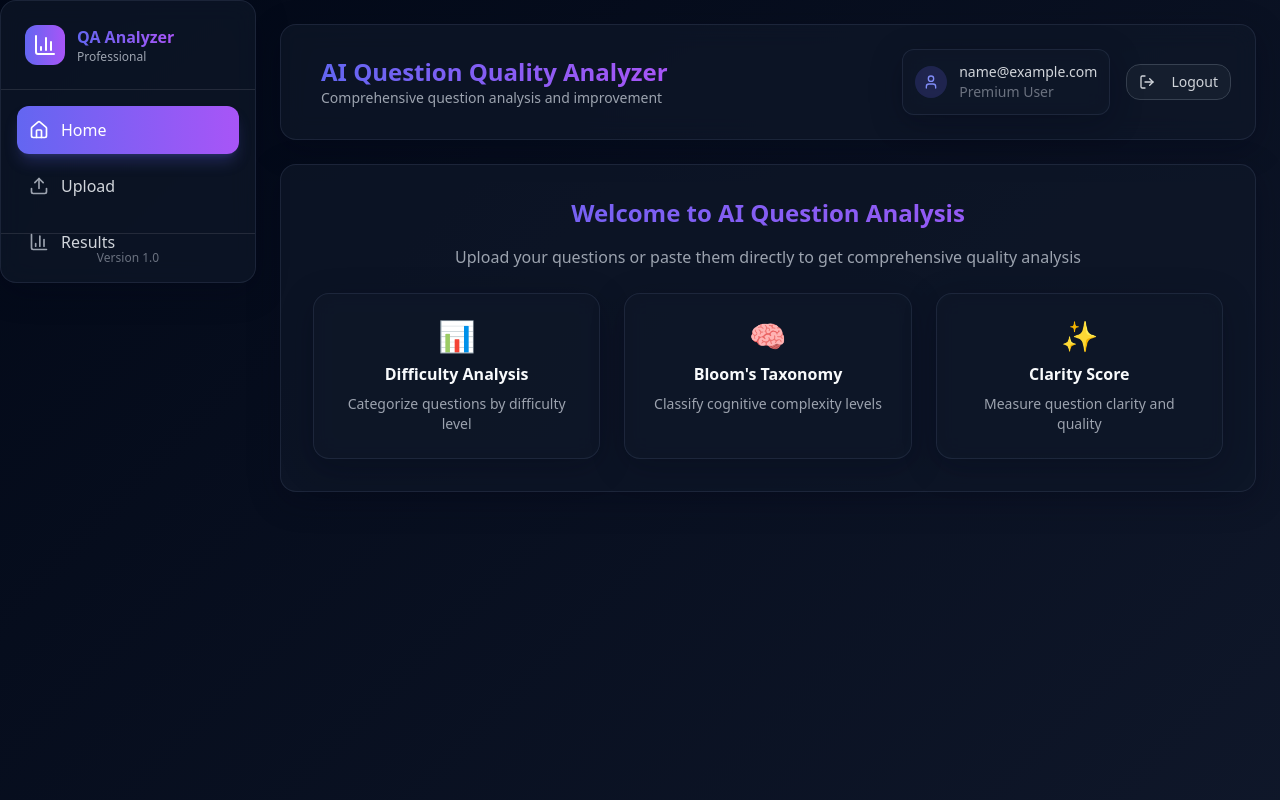
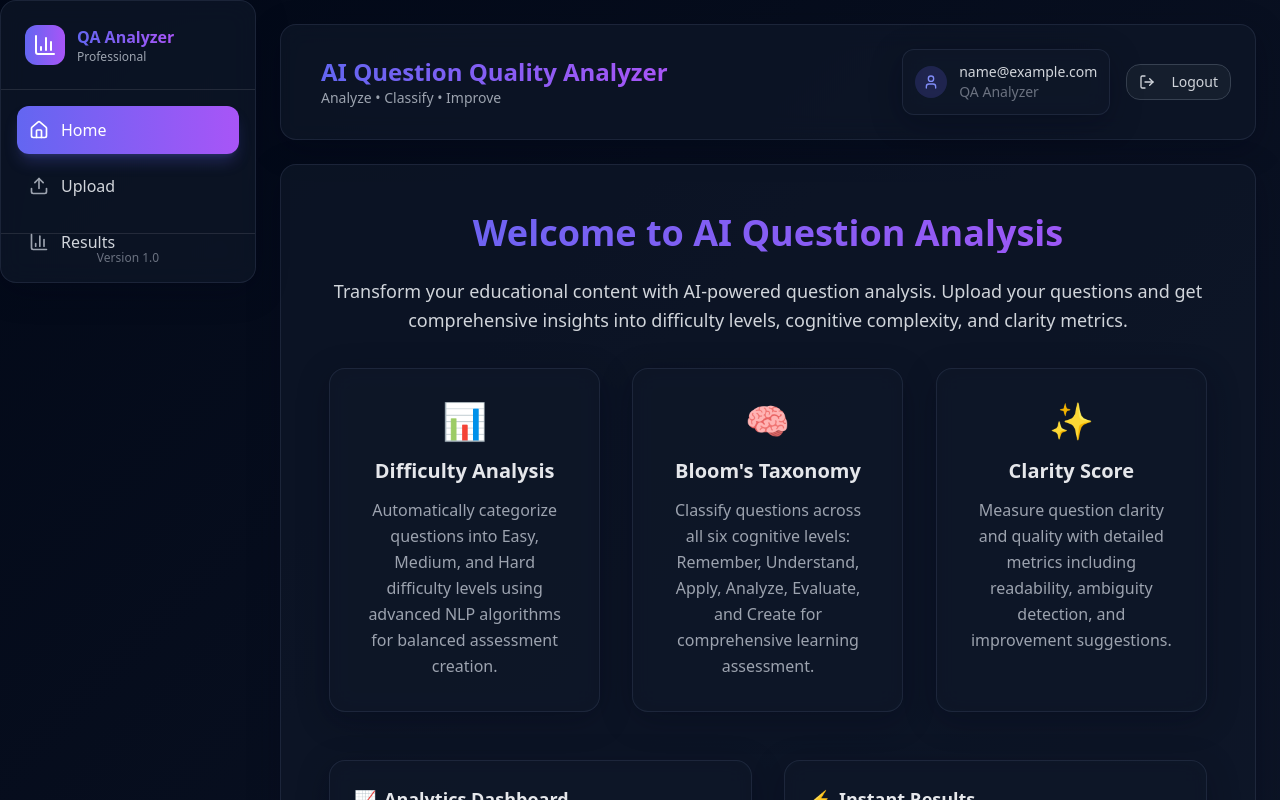
Before and after one commit to shraddha1341/QP-analyzer, a React (Vite) app: page / in a window 1280 px wide. Both pictures are taken after typing "name@example.com", "Sample123" into the empty fields and a click on the button "Sign In". Shown: the top 800 px of the page. Built offline with nearby package versions, Linux system fonts and the light colour scheme; the HTML template or start-up script is replaced by a standard one.

Commit message:
Refactor header and home page

```diff
--- a/package.json
+++ b/package.json
@@ -52,6 +52,7 @@
     "react-day-picker": "^8.10.1",
     "react-dom": "^18.3.1",
     "react-hook-form": "^7.61.1",
+    "react-is": "^19.1.1",
     "react-resizable-panels": "^2.1.9",
     "react-router-dom": "^6.30.1",
     "recharts": "^3.2.1",
--- a/src/components/Dashboard.tsx
+++ b/src/components/Dashboard.tsx
@@ -45,34 +45,96 @@ const Dashboard = ({ user, onLogout }: DashboardProps) => {
       case "home":
         return (
           <div className="space-y-8 animate-fade-in">
-            <div className="glass-card p-8 text-center">
-              <h2 className="text-2xl font-bold gradient-text mb-4">
+            {/* Hero Section */}
+            <div className="glass-card p-12 text-center">
+              <div className="max-w-4xl mx-auto">
+                <h2 className="text-4xl font-bold gradient-text mb-6">
                   Welcome to AI Question Analysis
                 </h2>
-              <p className="text-gray-400 mb-6">
-                Upload your questions or paste them directly to get comprehensive quality analysis
+                <p className="text-gray-300 text-lg mb-8 leading-relaxed">
+                  Transform your educational content with AI-powered question analysis.
+                  Upload your questions and get comprehensive insights into difficulty levels,
+                  cognitive complexity, and clarity metrics.
                 </p>
-              <div className="grid md:grid-cols-3 gap-6">
-                <div className="glass-card p-6 hover:scale-105 transition-transform duration-300">
-                  <div className="text-indigo-400 text-3xl font-bold mb-2">📊</div>
-                  <h3 className="font-semibold mb-2">Difficulty Analysis</h3>
-                  <p className="text-gray-400 text-sm">
-                    Categorize questions by difficulty level
+
+                {/* Key Features Grid */}
+                <div className="grid md:grid-cols-3 gap-8 mb-12">
+                  <div className="glass-card p-8 hover:scale-105 transition-transform duration-300">
+                    <div className="text-indigo-400 text-4xl font-bold mb-4">📊</div>
+                    <h3 className="text-xl font-semibold mb-3 text-gray-200">Difficulty Analysis</h3>
+                    <p className="text-gray-400 leading-relaxed">
+                      Automatically categorize questions into Easy, Medium, and Hard difficulty levels
+                      using advanced NLP algorithms for balanced assessment creation.
                     </p>
                   </div>
-                <div className="glass-card p-6 hover:scale-105 transition-transform duration-300">
-                  <div className="text-purple-400 text-3xl font-bold mb-2">🧠</div>
-                  <h3 className="font-semibold mb-2">Bloom's Taxonomy</h3>
-                  <p className="text-gray-400 text-sm">
-                    Classify cognitive complexity levels
+                  <div className="glass-card p-8 hover:scale-105 transition-transform duration-300">
+                    <div className="text-purple-400 text-4xl font-bold mb-4">🧠</div>
+                    <h3 className="text-xl font-semibold mb-3 text-gray-200">Bloom's Taxonomy</h3>
+                    <p className="text-gray-400 leading-relaxed">
+                      Classify questions across all six cognitive levels: Remember, Understand,
+                      Apply, Analyze, Evaluate, and Create for comprehensive learning assessment.
                     </p>
                   </div>
-                <div className="glass-card p-6 hover:scale-105 transition-transform duration-300">
-                  <div className="text-cyan-400 text-3xl font-bold mb-2">✨</div>
-                  <h3 className="font-semibold mb-2">Clarity Score</h3>
+                  <div className="glass-card p-8 hover:scale-105 transition-transform duration-300">
+                    <div className="text-cyan-400 text-4xl font-bold mb-4">✨</div>
+                    <h3 className="text-xl font-semibold mb-3 text-gray-200">Clarity Score</h3>
+                    <p className="text-gray-400 leading-relaxed">
+                      Measure question clarity and quality with detailed metrics including
+                      readability, ambiguity detection, and improvement suggestions.
+                    </p>
+                  </div>
+                </div>
+
+                {/* Additional Features */}
+                <div className="grid md:grid-cols-2 gap-8">
+                  <div className="glass-card p-6 text-left">
+                    <h4 className="text-lg font-semibold text-gray-200 mb-3 flex items-center">
+                      <span className="text-green-400 mr-2">📈</span>
+                      Analytics Dashboard
+                    </h4>
                     <p className="text-gray-400 text-sm">
-                    Measure question clarity and quality
+                      Visualize your question data with interactive charts and detailed breakdowns
+                      to identify patterns and improve your assessment quality.
                     </p>
+                  </div>
+                  <div className="glass-card p-6 text-left">
+                    <h4 className="text-lg font-semibold text-gray-200 mb-3 flex items-center">
+                      <span className="text-yellow-400 mr-2">⚡</span>
+                      Instant Results
+                    </h4>
+                    <p className="text-gray-400 text-sm">
+                      Get immediate feedback on your questions with real-time processing
+                      and comprehensive analysis reports generated in seconds.
+                    </p>
+                  </div>
+                </div>
+              </div>
+            </div>
+
+            {/* Getting Started */}
+            <div className="glass-card p-8">
+              <div className="max-w-3xl mx-auto text-center">
+                <h3 className="text-2xl font-bold gradient-text mb-4">Getting Started</h3>
+                <p className="text-gray-400 mb-6">
+                  Ready to analyze your questions? Choose your preferred method below:
+                </p>
+                <div className="grid md:grid-cols-2 gap-6">
+                  <div className="glass-card p-6 hover:bg-gray-700/30 transition-colors duration-300 cursor-pointer"
+                       onClick={() => setActiveModule("upload")}>
+                    <div className="text-indigo-400 text-2xl mb-3">📁</div>
+                    <h4 className="font-semibold text-gray-200 mb-2">Upload Files</h4>
+                    <p className="text-gray-400 text-sm">
+                      Upload .txt, .csv, or .pdf files containing your questions
+                    </p>
+                  </div>
+                  <div className="glass-card p-6 hover:bg-gray-700/30 transition-colors duration-300 cursor-pointer"
+                       onClick={() => setActiveModule("upload")}>
+                    <div className="text-purple-400 text-2xl mb-3">✏️</div>
+                    <h4 className="font-semibold text-gray-200 mb-2">Paste Text</h4>
+                    <p className="text-gray-400 text-sm">
+                      Directly paste your questions for instant analysis
+                    </p>
+                  </div>
                 </div>
               </div>
             </div>
--- a/src/components/Header.tsx
+++ b/src/components/Header.tsx
@@ -24,7 +24,7 @@ const Header = ({ user, onLogout, onToggleSidebar }: HeaderProps) => {
               AI Question Quality Analyzer
             </h1>
             <p className="text-gray-400 text-sm">
-              Comprehensive question analysis and improvement
+              Analyze • Classify • Improve
             </p>
           </div>
         </div>
@@ -36,7 +36,7 @@ const Header = ({ user, onLogout, onToggleSidebar }: HeaderProps) => {
             </div>
             <div className="text-sm">
               <p className="text-gray-300 font-medium">{user.email}</p>
-              <p className="text-gray-500">Premium User</p>
+              <p className="text-gray-500">QA Analyzer</p>
             </div>
           </div>
 
--- a/src/components/UploadBox.tsx
+++ b/src/components/UploadBox.tsx
@@ -14,11 +14,15 @@ const UploadBox = ({ onAnalyze }: UploadBoxProps) => {
   const fileInputRef = useRef<HTMLInputElement>(null);
 
   const handleFileSelect = (file: File) => {
-    if (file.type === "text/plain" || file.name.endsWith(".csv") || file.name.endsWith(".txt")) {
+    if (file.type === "text/plain" ||
+        file.type === "application/pdf" ||
+        file.name.endsWith(".csv") ||
+        file.name.endsWith(".txt") ||
+        file.name.endsWith(".pdf")) {
       setSelectedFile(file);
       setPastedText(""); // Clear text when file is selected
     } else {
-      alert("Please select a .txt or .csv file");
+      alert("Please select a .txt, .csv, or .pdf file");
     }
   };
 
@@ -58,7 +62,7 @@ const UploadBox = ({ onAnalyze }: UploadBoxProps) => {
             Upload Questions for Analysis
           </h2>
           <p className="text-gray-400">
-            Upload a file (.txt/.csv) or paste your questions directly
+            Upload a file (.txt/.csv/.pdf) or paste your questions directly
           </p>
         </div>
 
@@ -88,7 +92,7 @@ const UploadBox = ({ onAnalyze }: UploadBoxProps) => {
                   {selectedFile ? selectedFile.name : "Drop your file here or click to browse"}
                 </p>
                 <p className="text-gray-500 text-sm">
-                  Supports .txt and .csv files
+                  Supports .txt, .csv, and .pdf files
                 </p>
               </div>
             </div>
@@ -96,7 +100,7 @@ const UploadBox = ({ onAnalyze }: UploadBoxProps) => {
             <input
               ref={fileInputRef}
               type="file"
-              accept=".txt,.csv"
+              accept=".txt,.csv,.pdf"
               onChange={(e) => {
                 const file = e.target.files?.[0];
                 if (file) handleFileSelect(file);
```
Also changed, not shown: 1 other file (tests, documents, lock files or other folders). Lines whose indentation alone changed are shown as unchanged.
